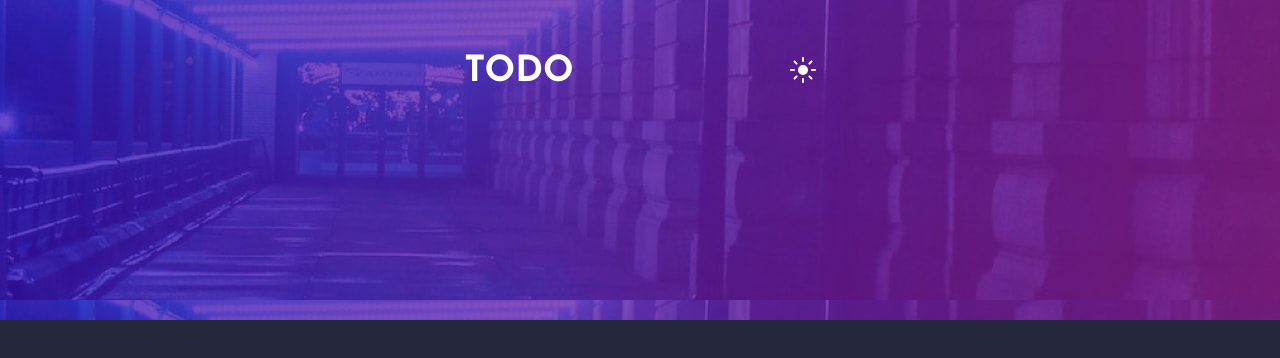
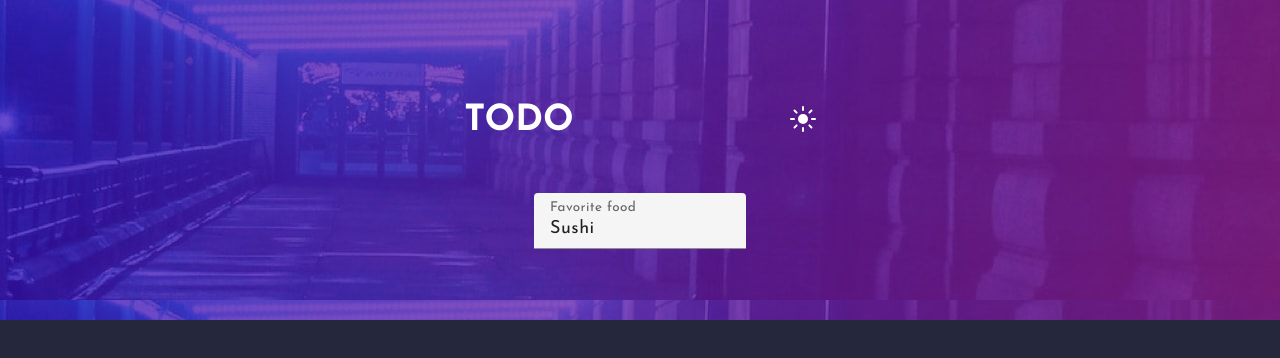
Before and after one commit to vdiorio/Angular-todo, an Angular app in the folder to-do-list/: page / in a window 1280 px wide. Shown: the top 358 px of the page. Built offline with nearby package versions, Linux system fonts and the light colour scheme.

Commit message:
feat: crio componente input

```diff
--- a/to-do-list/src/app/app.component.css
+++ b/to-do-list/src/app/app.component.css
@@ -8,8 +8,10 @@
 
 .image {
   display: flex;
-  align-items: start;
+  align-items: center;
   justify-content: center;
+  transition: .3s ease-in-out;
+  flex-direction: column;
 }
 
 .imageLight {
@@ -21,8 +23,6 @@
 .imageDark {
   background-image: url("../assets/bg-desktop-dark.jpg");
   transition: .3s ease-in-out;
-
-
 }
 
 .backgroundDark {
--- a/to-do-list/src/app/app.component.html
+++ b/to-do-list/src/app/app.component.html
@@ -1,13 +1,20 @@
 <main class="mainMaster">
   <div class="main">
-    <div class="image" [ngClass]="{
-      'imageDark': themeService.isDark,
-      'imageLight': !themeService.isDark
-    }"><app-header/></div>
-    <div [ngClass]="{
+    <div
+      class="image"
+      [ngClass]="{
+        imageDark: themeService.isDark,
+        imageLight: !themeService.isDark
+      }"
+    >
+      <app-header />
+      <app-input></app-input>
+    </div>
+    <div
+      [ngClass]="{
       'backgroundDark': themeService.isDark,
       'backgroundLight': !themeService.isDark,
-    }"></div>
+    }"
+    ></div>
   </div>
-
-  </main>
+</main>
--- /dev/null
+++ b/to-do-list/src/app/components/input/input/input.component.html
@@ -0,0 +1,10 @@
+<div class="teste">
+    <form class="example-form">
+        <mat-form-field class="example-full-width">
+          <mat-label>Favorite food</mat-label>
+          <input matInput placeholder="Ex. Pizza" value="Sushi">
+        </mat-form-field>
+
+
+    </form>
+</div>
```
Also changed, not shown: to-do-list/src/app/app.module.ts (+8 -2 lines), to-do-list/src/app/components/input/input/input.component.ts (added, +10 -0 lines), to-do-list/src/app/components/input/input/input.component.css (added), 1 other file (tests, documents, lock files or other folders).
